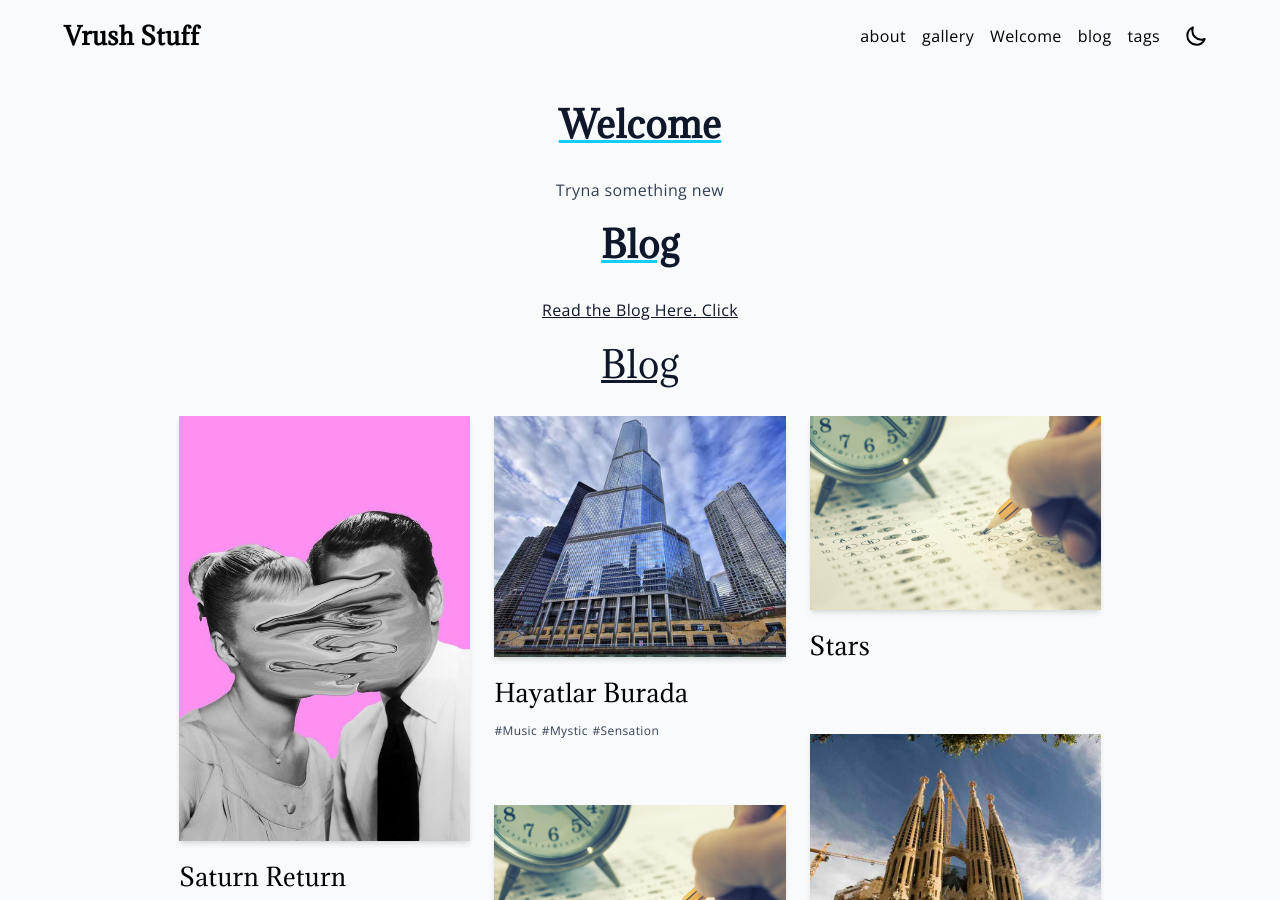
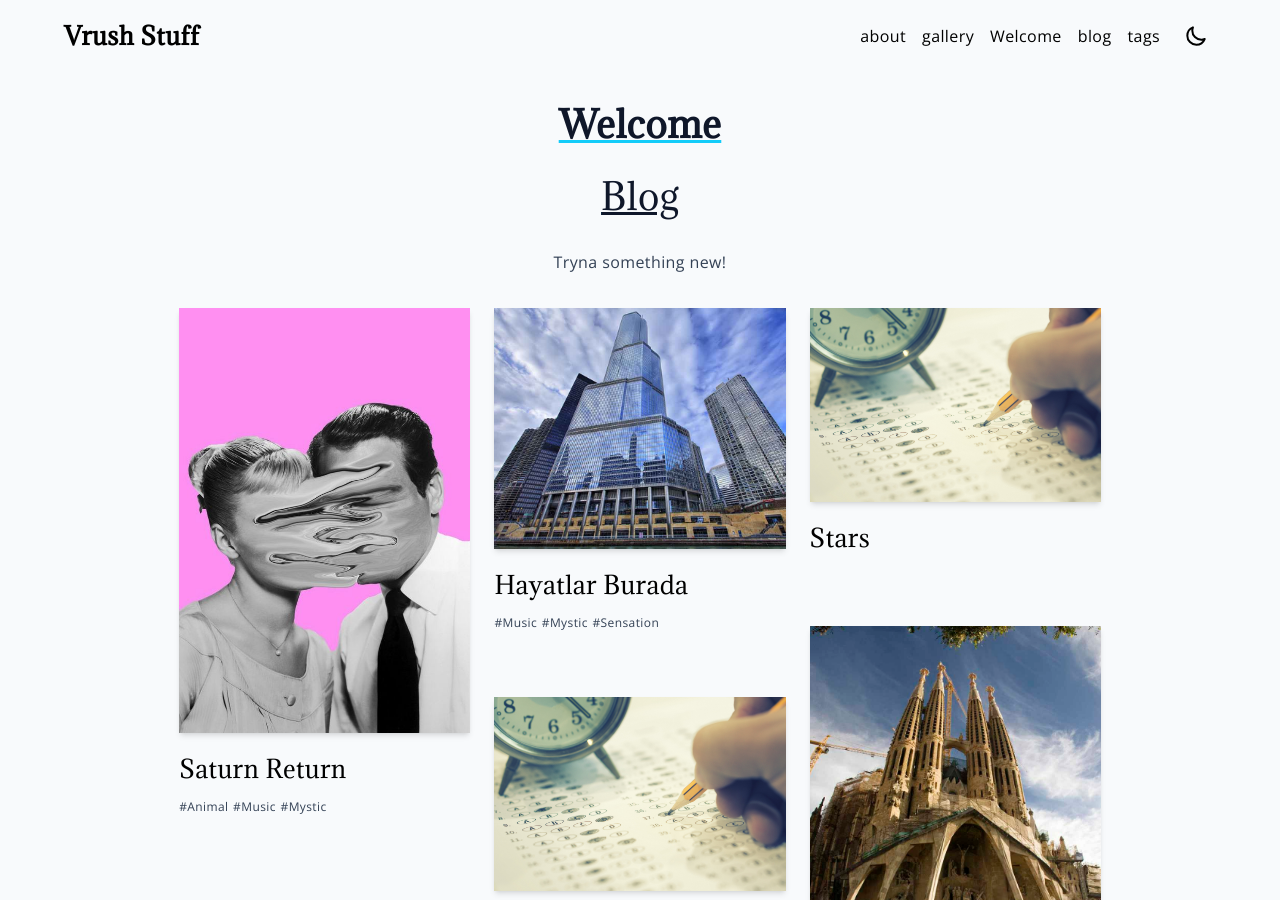
Before and after one commit to turning20w-hub/VrushStuff, a Jekyll site: the page built from index.md, in a window 1280 px wide and 900 px high. Built offline with Jekyll 4.4.1, drawn with Linux system fonts in a browser that asks for light colours; our own code applies the rules of GitHub Pages for plain Markdown files.

Commit message:
Update index.md

```diff
--- a/index.md
+++ b/index.md
@@ -3,10 +3,6 @@ layout: home
 ---
 # Welcome
 
-Tryna something new
+# [Blog](https://turning20w-hub.github.io/VrushStuff/sample.html)
 
-# Blog
-
-[Read the Blog Here. Click](https://turning20w-hub.github.io/VrushStuff/sample.html)
-
-# [Blog](https://turning20w-hub.github.io/VrushStuff/2026/09/23/test-8.html)
+Tryna something new!
```
